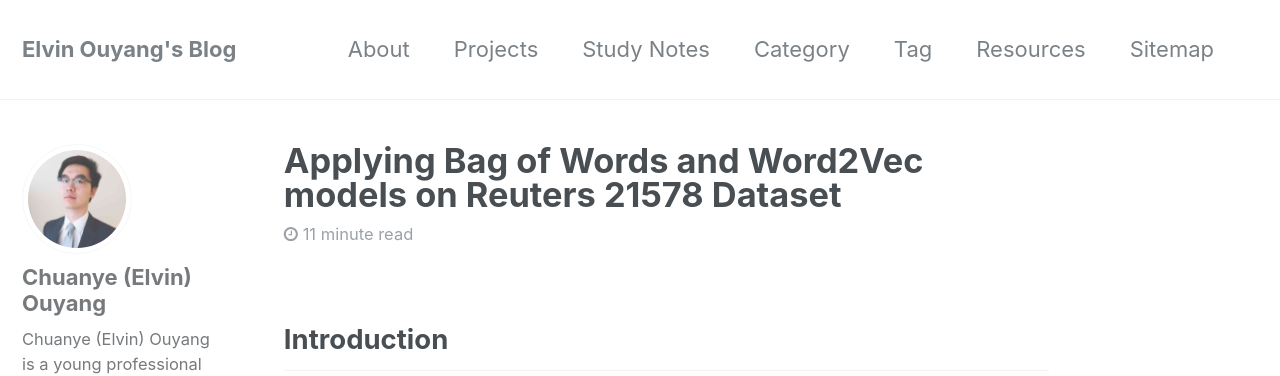
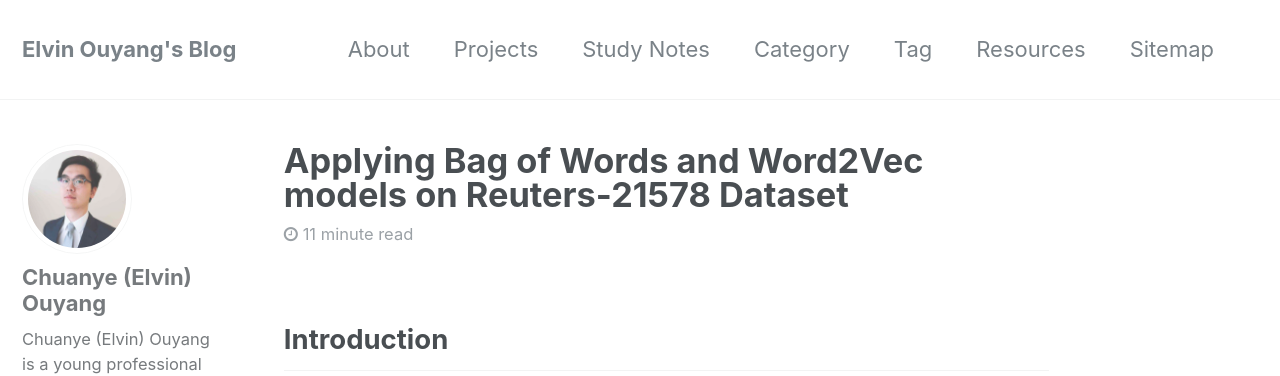
Before and after one commit to ElvinOuyang/elvinouyang.github.io, a Jekyll site: the page built from _posts/2017-09-15-reuters-w2v-bow-get-started.md, in a window 1280 px wide and 900 px high. Shown: the top 376 px of the window. Built offline with Jekyll 4.4.1, drawn with Linux system fonts in a browser that asks for light colours; comment, search, counter and statistics services are not loaded.

```diff
--- a/_posts/2017-09-15-reuters-w2v-bow-get-started.md
+++ b/_posts/2017-09-15-reuters-w2v-bow-get-started.md
@@ -1,5 +1,5 @@
 ---
-title: "Applying Bag of Words and Word2Vec models on Reuters 21578 Dataset"
+title: "Applying Bag of Words and Word2Vec models on Reuters-21578 Dataset"
 date: 2017-09-15
 tags:
   - Python
```
